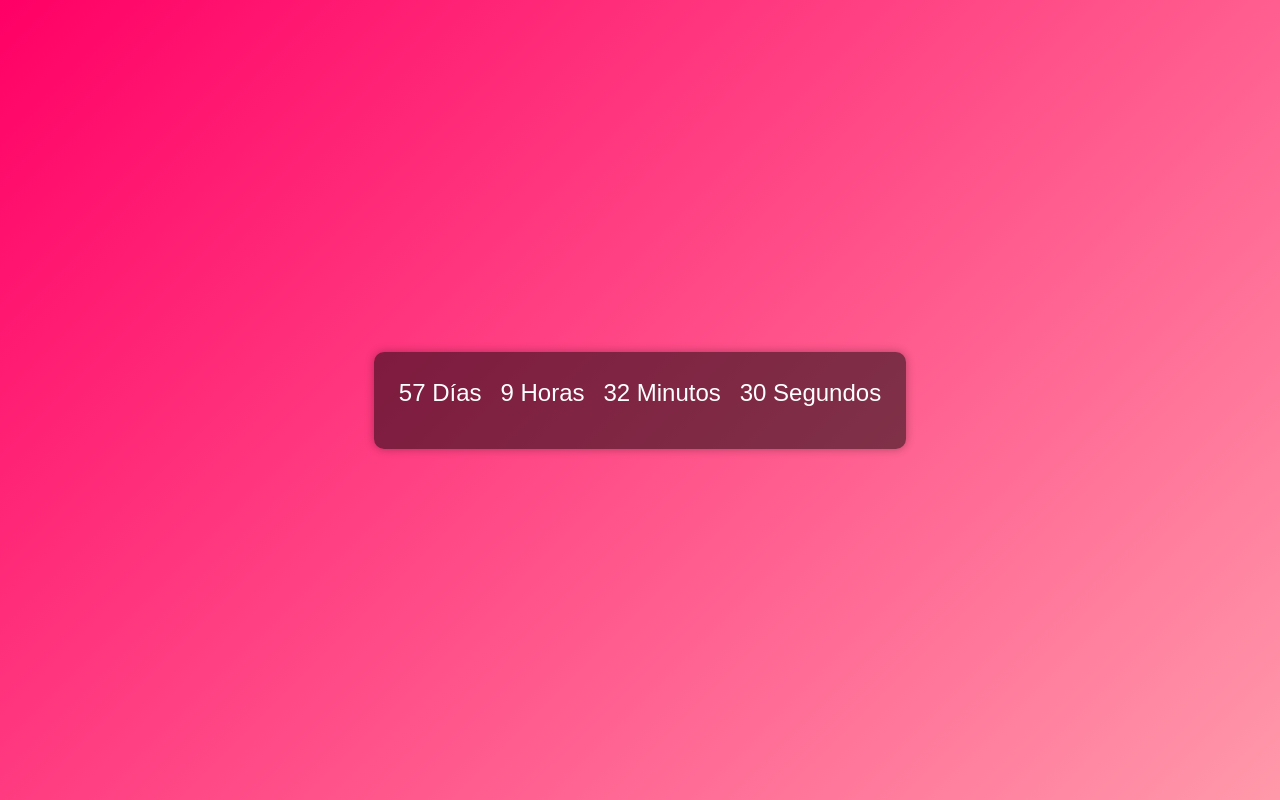
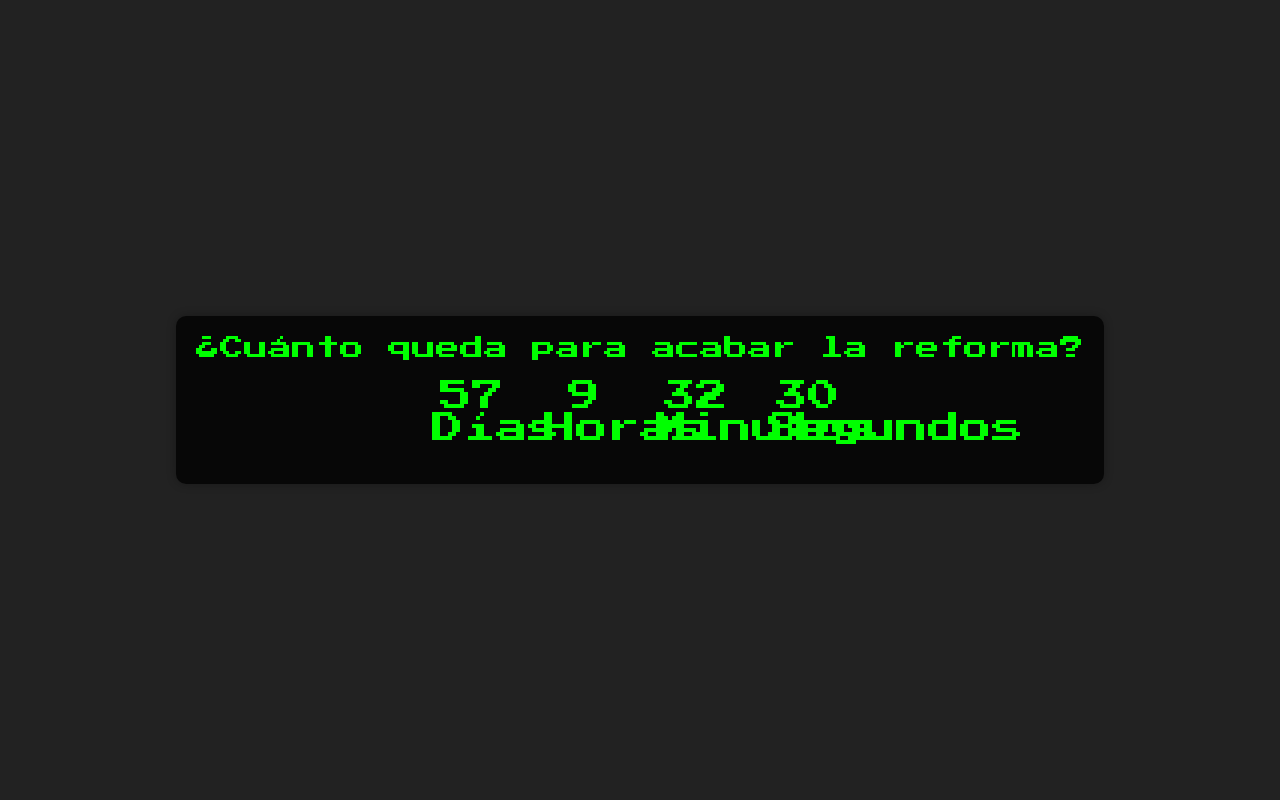
Before and after one commit to miguelgonzalezdev/CountDown-Reforma, a plain HTML site: page index.html in a window 1280 px wide. Drawn offline with Linux system fonts and the light colour scheme.

Commit message:
Update index.html
version v2

```diff
--- a/index.html
+++ b/index.html
@@ -5,30 +5,37 @@
     <meta name="viewport" content="width=device-width, initial-scale=1.0">
     <title>Cuenta Atrás</title>
     <style>
+        @import url('https://fonts.googleapis.com/css2?family=Press+Start+2P&display=swap');
+
         body {
-            font-family: 'Arial', sans-serif;
+            font-family: 'Press Start 2P', cursive;
             display: flex;
             justify-content: center;
             align-items: center;
             height: 100vh;
             margin: 0;
-            background: linear-gradient(135deg, #f06, #f9a);
-            color: #fff;
+            background-color: #222;
+            color: #00FF00;
         }
         .countdown-container {
             text-align: center;
-            background: rgba(0, 0, 0, 0.5);
+            background: rgba(0, 0, 0, 0.8);
             padding: 20px;
             border-radius: 10px;
             box-shadow: 0 0 10px rgba(0, 0, 0, 0.3);
+        }
+        .title {
+            font-size: 1.5rem;
+            margin-bottom: 20px;
         }
         .countdown {
             font-size: 2rem;
             margin-bottom: 20px;
         }
         .time-unit {
-            font-size: 1.5rem;
-            margin: 0 5px;
+            display: inline-block;
+            width: 80px;
+            text-align: center;
         }
         @media (max-width: 600px) {
             .countdown {
@@ -36,12 +43,14 @@
             }
             .time-unit {
                 font-size: 1rem;
+                width: 60px;
             }
         }
     </style>
 </head>
 <body>
     <div class="countdown-container">
+        <div class="title">¿Cuánto queda para acabar la reforma?</div>
         <div class="countdown" id="countdown">
             <!-- La cuenta atrás aparecerá aquí -->
         </div>
```
